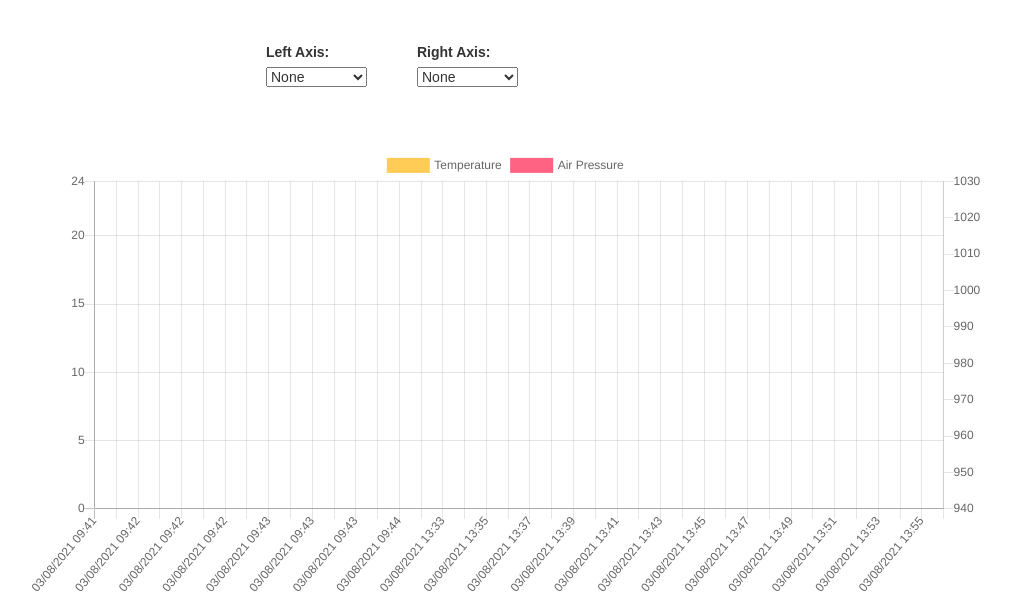
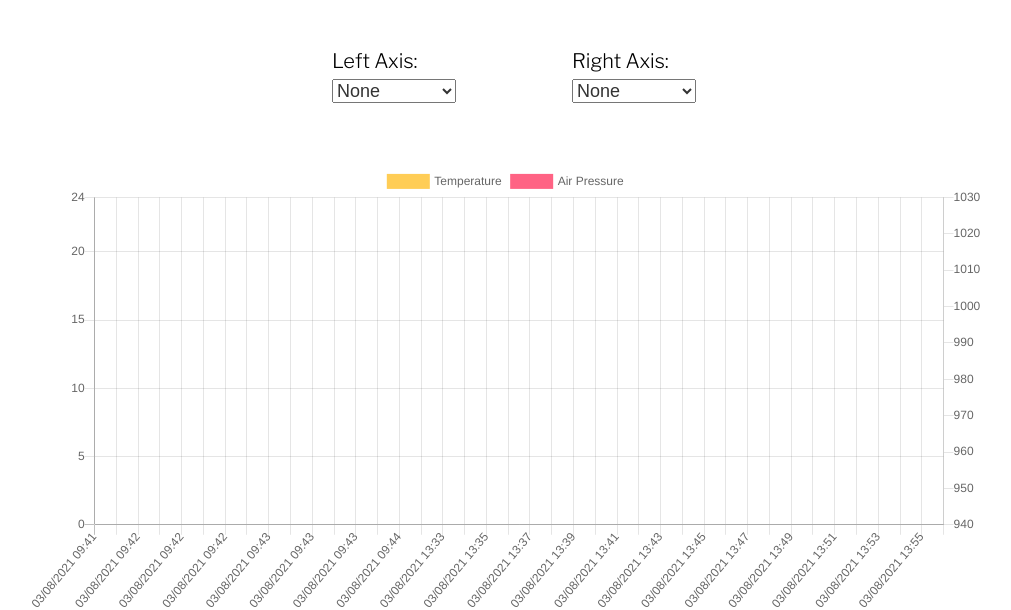
Before and after one commit to michischirmer/live_weather, a Flask app: page /compare in a window 1280 px wide. Shown: the part 468-1078 px from the top of the page, without its empty margins (134-1145 px from the left). Run offline with Flask 2, Linux system fonts and the light colour scheme; data comes from the database, SQL or seed files in the repository; some libraries are stand-ins or nearby versions.

Commit message:
changed some layout in compare view

```diff
--- a/templates/compare.html
+++ b/templates/compare.html
@@ -13,10 +13,10 @@
 	<script src="static/js/Line Chart_files/utils.js"></script>
 	<div style="width:75%; margin-left: auto; margin-right: auto; margin-top: 3em; margin-bottom: 1.5em;">
         <div class="footer-column" style="margin-left: auto; margin-right: auto;">
-            <div class="footer-links-list">
+            <div class="footer-links-list" style="margin-left: auto; margin-right: auto;">
                 <form action="#">
-                    <label for="cars">Left Axis: </label>
-                    <select name="cars" id="left" onchange="changed(this.value, 0)">
+                    <h2 class="h2"><span id="avg" style="font-size: smaller; color: #000000">Left Axis: </span></h2>
+                    <select name="cars" id="left" onchange="changed(this.value, 0)" style="font-size: large;">
                         <option value="3">None</option>
                         <option value="0">Temperature</option>
                         <option value="2">Humidity</option>
@@ -26,8 +26,8 @@
             </div>
             <div class="footer-links-list" style="padding-bottom: 2em;">
                 <form action="#">
-                    <label for="cars">Right Axis: </label>
-                    <select name="cars" id="right" onchange="changed(this.value, 1)">
+                    <h2 class="h2"><span id="avg" style="font-size: smaller; color: #000000">Right Axis: </span></h2>
+                    <select name="cars" id="right" onchange="changed(this.value, 1)" style="font-size: large;">
                         <option value="3">None</option>
                         <option value="0">Temperature</option>
                         <option value="2">Humidity</option>
```
